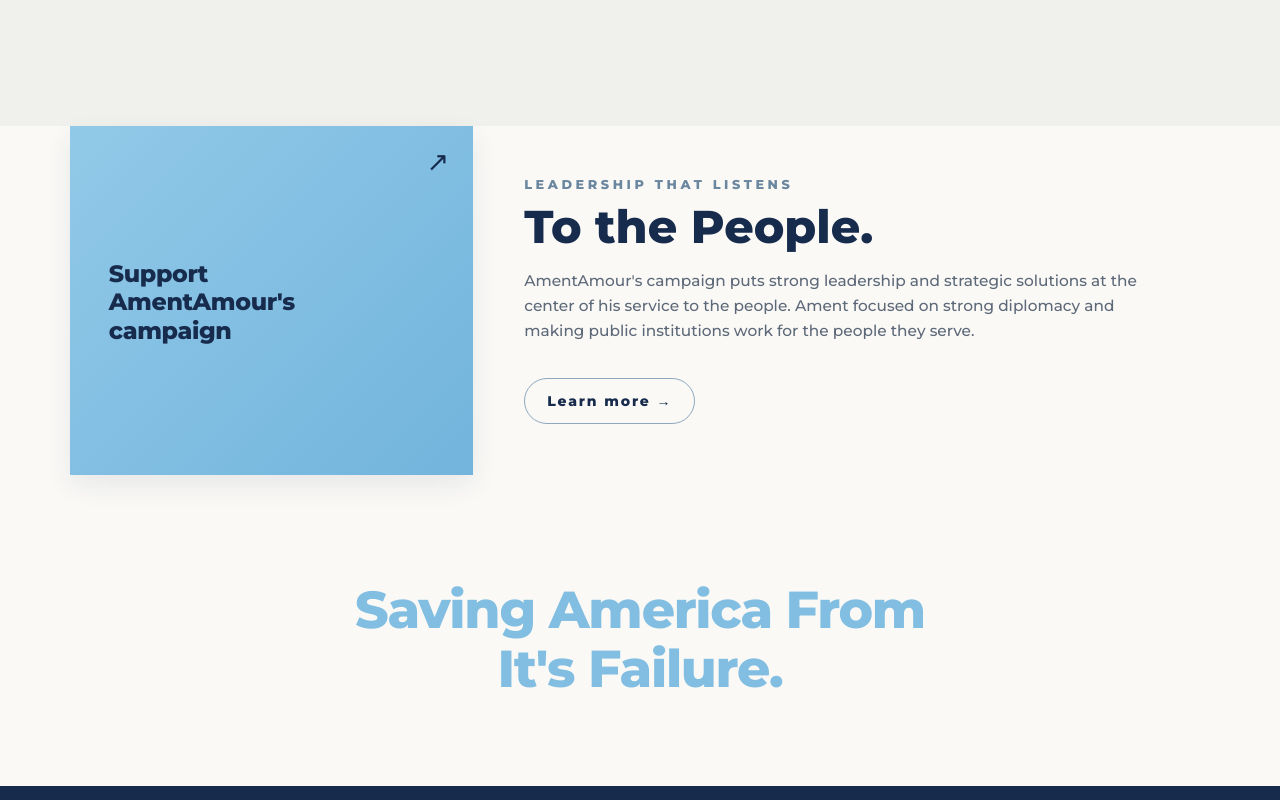
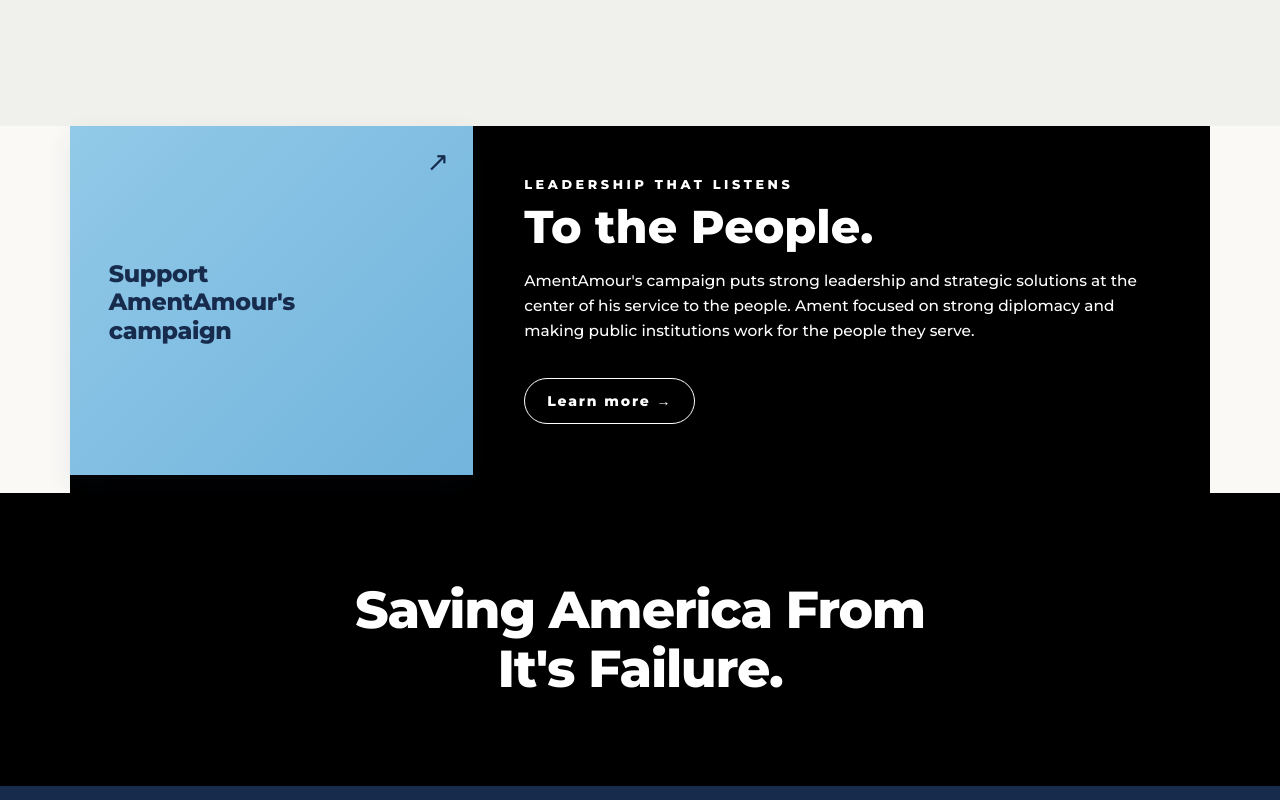
Before and after one commit to carrington-rblx/electme.com, a plain HTML site: page index.html in a window 1280 px wide. Shown: the part 600-1400 px from the top of the page. Drawn offline with Linux system fonts and the light colour scheme.

Commit message:
Set leadership and campaign statement sections to black

```diff
--- a/index.html
+++ b/index.html
@@ -1404,3 +1404,30 @@ header .brand{display:none!important}
   .hero-content{transform:translateY(-12px)!important}
 }
 </style>
+
+
+
+
+<style id="black-intro-and-campaign-statement">
+/* Black background for the leadership introduction and campaign statement */
+.intro{
+  background:#000!important;
+}
+.intro-copy{
+  background:#000!important;
+  color:#fff!important;
+}
+.intro-copy .eyebrow,
+.intro-copy h2,
+.intro-copy p{
+  color:#fff!important;
+}
+.intro-copy .outline-link{
+  color:#fff!important;
+  border-color:#fff!important;
+}
+.campaign-statement{
+  background:#000!important;
+  color:#fff!important;
+}
+</style>
```
